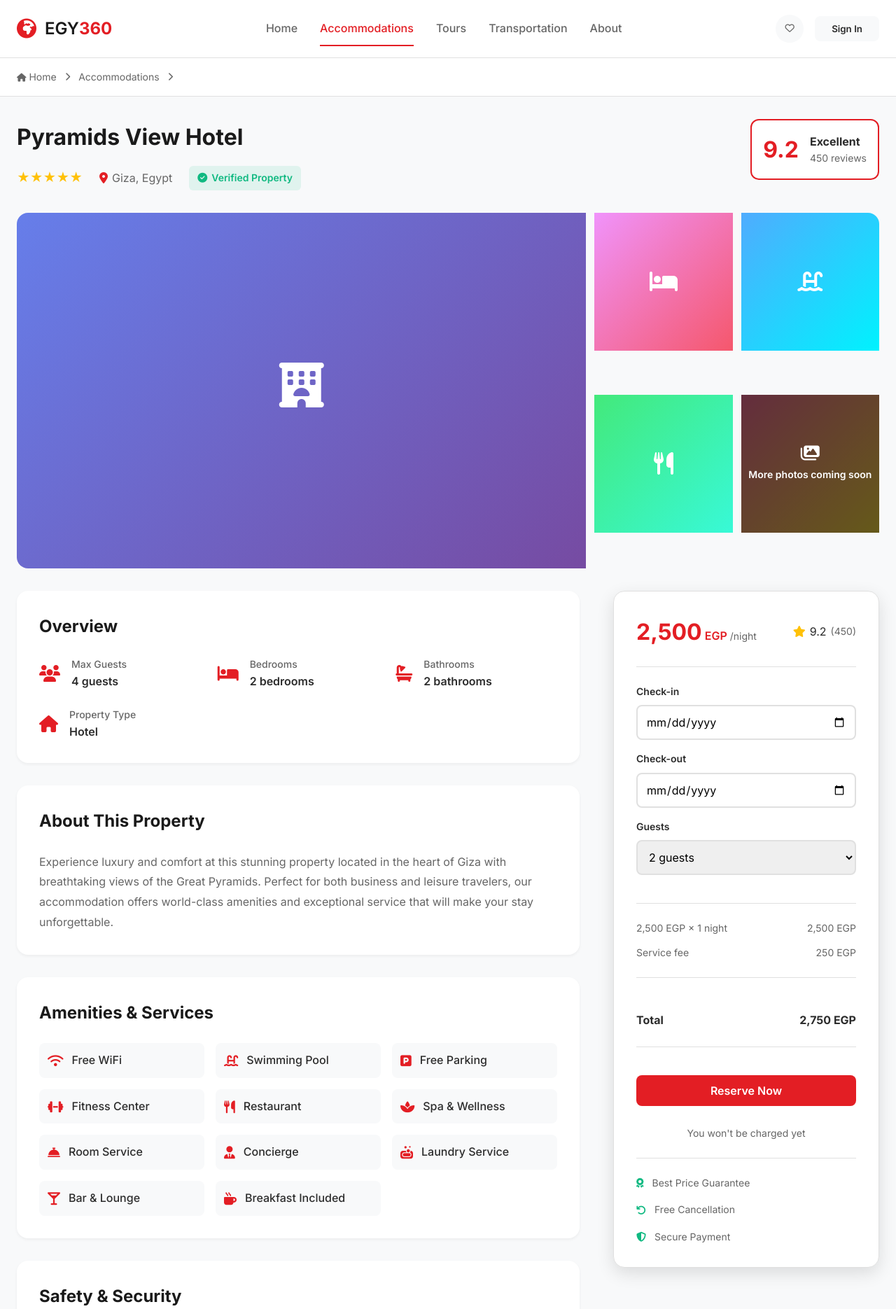
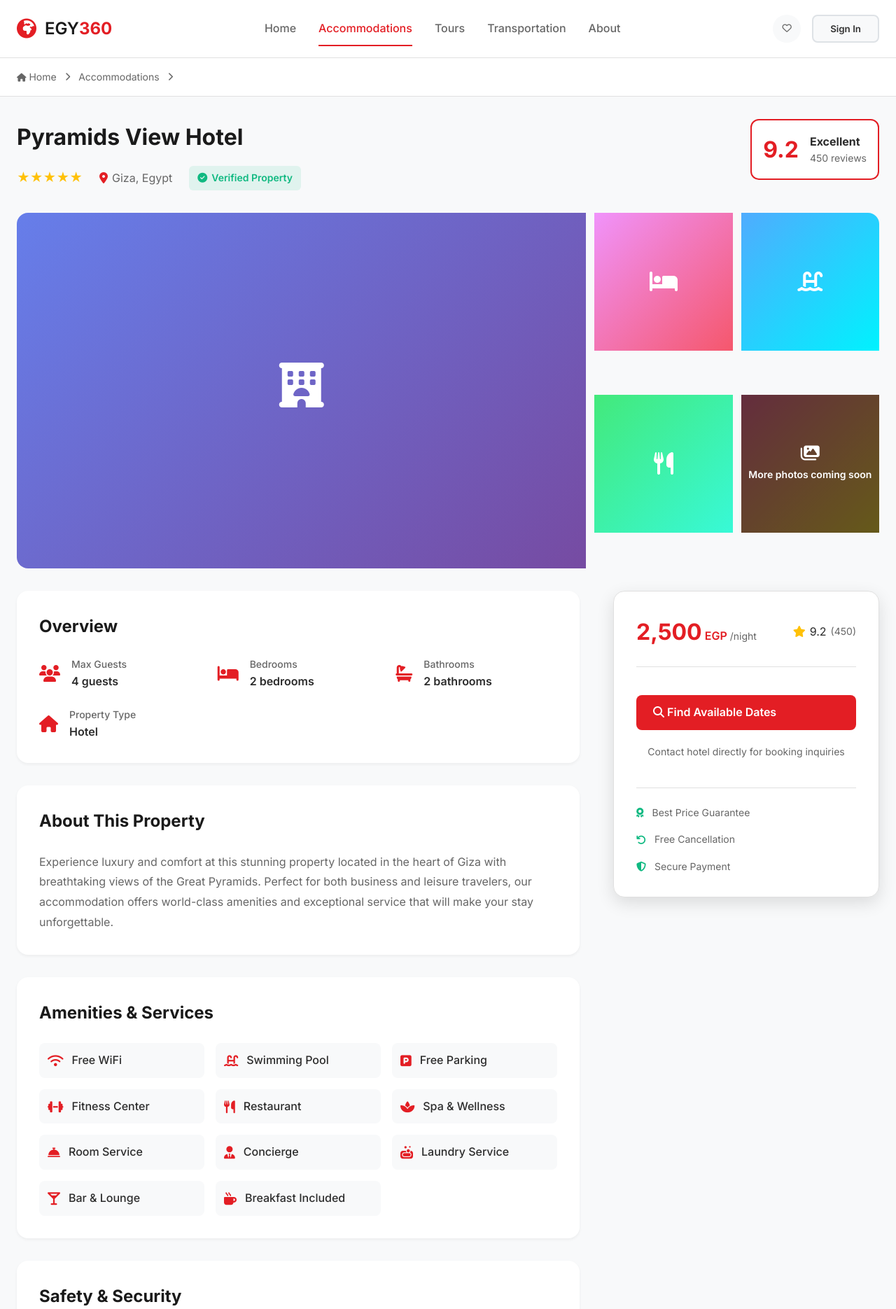
Before and after one commit to mohammadhussienzo90-collab/Egy360, a Django app: template templates/accommodation_detail.html in a window 1280 px wide. Shown: the top 1870 px of the page at 70% size. Run offline with Django 5.2, Linux system fonts and the light colour scheme; the template is opened without the code that fills it, so the values that code supplies are empty.

Commit message:
Add affiliate booking system for monetization

```diff
--- a/templates/accommodation_detail.html
+++ b/templates/accommodation_detail.html
@@ -381,47 +381,60 @@
                             </div>
                         </div>
 
-                        <form class="booking-form" id="bookingForm">
-                            <div class="form-group">
-                                <label>Check-in</label>
-                                <input type="date" id="bookCheckIn" required>
+                        {% if accommodation.has_booking_options %}
+                            <div class="booking-options">
+                                {% if accommodation.booking_com_url %}
+                                <a href="{{ accommodation.booking_com_url }}"
+                                   target="_blank"
+                                   rel="noopener nofollow"
+                                   class="btn-primary btn-full booking-btn"
+                                   onclick="trackBookingClick('booking.com', '{{ accommodation.name }}')">
+                                    <i class="fas fa-external-link-alt"></i> Book on Booking.com
+                                </a>
+                                {% endif %}
+
+                                {% if accommodation.agoda_url %}
+                                <a href="{{ accommodation.agoda_url }}"
+                                   target="_blank"
+                                   rel="noopener nofollow"
+                                   class="btn-secondary btn-full booking-btn"
+                                   onclick="trackBookingClick('agoda', '{{ accommodation.name }}')">
+                                    <i class="fas fa-external-link-alt"></i> Book on Agoda
+                                </a>
+                                {% endif %}
+
+                                {% if accommodation.hotels_com_url %}
+                                <a href="{{ accommodation.hotels_com_url }}"
+                                   target="_blank"
+                                   rel="noopener nofollow"
+                                   class="btn-secondary btn-full booking-btn"
+                                   onclick="trackBookingClick('hotels.com', '{{ accommodation.name }}')">
+                                    <i class="fas fa-external-link-alt"></i> Book on Hotels.com
+                                </a>
+                                {% endif %}
+
+                                {% if accommodation.direct_booking_url %}
+                                <a href="{{ accommodation.direct_booking_url }}"
+                                   target="_blank"
+                                   rel="noopener nofollow"
+                                   class="btn-secondary btn-full booking-btn"
+                                   onclick="trackBookingClick('direct', '{{ accommodation.name }}')">
+                                    <i class="fas fa-hotel"></i> Book Direct
+                                </a>
+                                {% endif %}
+
+                                <p class="booking-note" style="margin-top: 1rem; font-size: 0.85rem; color: #666;">
+                                    <i class="fas fa-shield-alt"></i> Best rates guaranteed • Free cancellation on most rooms
+                                </p>
                             </div>
-                            <div class="form-group">
-                                <label>Check-out</label>
-                                <input type="date" id="bookCheckOut" required>
+                        {% else %}
+                            <div class="booking-options">
+                                <a href="{% url 'homepage' %}" class="btn-primary btn-full">
+                                    <i class="fas fa-search"></i> Find Available Dates
+                                </a>
+                                <p class="booking-note">Contact hotel directly for booking inquiries</p>
                             </div>
-                            <div class="form-group">
-                                <label>Guests</label>
-                                <select id="bookGuests" required>
-                                    <option value="1">1 guest</option>
-                                    <option value="2" selected>2 guests</option>
-                                    <option value="3">3 guests</option>
-                                    <option value="4">4 guests</option>
-                                </select>
-                            </div>
-
-                            <div class="price-breakdown">
-                                <div class="price-row">
-                                    <span><span id="pricePerNight">2,500</span> EGP × <span id="numNights">1</span> night</span>
-                                    <span id="subtotal">2,500 EGP</span>
-                                </div>
-                                <div class="price-row">
-                                    <span>Service fee</span>
-                                    <span id="serviceFee">250 EGP</span>
-                                </div>
-                                <div class="price-divider"></div>
-                                <div class="price-row total">
-                                    <strong>Total</strong>
-                                    <strong id="totalPrice">2,750 EGP</strong>
-                                </div>
-                            </div>
-
-                            <button type="submit" class="btn-primary btn-full">
-                                Reserve Now
-                            </button>
-
-                            <p class="booking-note">You won't be charged yet</p>
-                        </form>
+                        {% endif %}
 
                         <div class="booking-highlights">
                             <div class="highlight-item">
@@ -517,6 +530,82 @@
 
     <!-- JavaScript -->
     <script src="{% static 'js/accommodation_detail.js' %}"></script>
+    <script>
+        // Track booking button clicks for affiliate commission
+        function trackBookingClick(platform, hotelName) {
+            // Send to Google Analytics (if configured)
+            if (typeof gtag !== 'undefined') {
+                gtag('event', 'booking_click', {
+                    'platform': platform,
+                    'hotel_name': hotelName,
+                    'event_category': 'affiliate',
+                    'event_label': platform + ' - ' + hotelName
+                });
+            }
+
+            // Log to console for debugging
+            console.log('Booking click tracked:', platform, hotelName);
+
+            // Could also send to your own analytics endpoint
+            // fetch('/api/track-booking-click/', {
+            //     method: 'POST',
+            //     headers: {'Content-Type': 'application/json'},
+            //     body: JSON.stringify({platform, hotel_name: hotelName})
+            // });
+        }
+    </script>
+    <style>
+        /* Booking button styles */
+        .booking-options {
+            display: flex;
+            flex-direction: column;
+            gap: 0.75rem;
+            padding: 1rem 0;
+        }
+
+        .booking-btn {
+            display: flex;
+            align-items: center;
+            justify-content: center;
+            gap: 0.5rem;
+            padding: 1rem;
+            font-weight: 600;
+            font-size: 1rem;
+            border-radius: 8px;
+            transition: all 0.3s ease;
+            text-decoration: none;
+            border: none;
+        }
+
+        .booking-btn:hover {
+            transform: translateY(-2px);
+            box-shadow: 0 4px 12px rgba(196, 30, 58, 0.3);
+        }
+
+        .btn-secondary {
+            background: #f8f9fa;
+            color: #333;
+            border: 2px solid #dee2e6;
+        }
+
+        .btn-secondary:hover {
+            background: #e9ecef;
+            border-color: #c41e3a;
+            color: #c41e3a;
+            box-shadow: 0 4px 12px rgba(0, 0, 0, 0.1);
+        }
+
+        .booking-note {
+            text-align: center;
+            color: #666;
+            font-size: 0.875rem;
+            margin-top: 0.5rem;
+        }
+
+        .btn-full {
+            width: 100%;
+        }
+    </style>
 
 </body>
 </html>
```
Also changed, not shown: accommodations/models.py (+41 -0 lines), accommodations/migrations/0003_accommodation_agoda_url_accommodation_booking_com_id_and_more.py (added).
